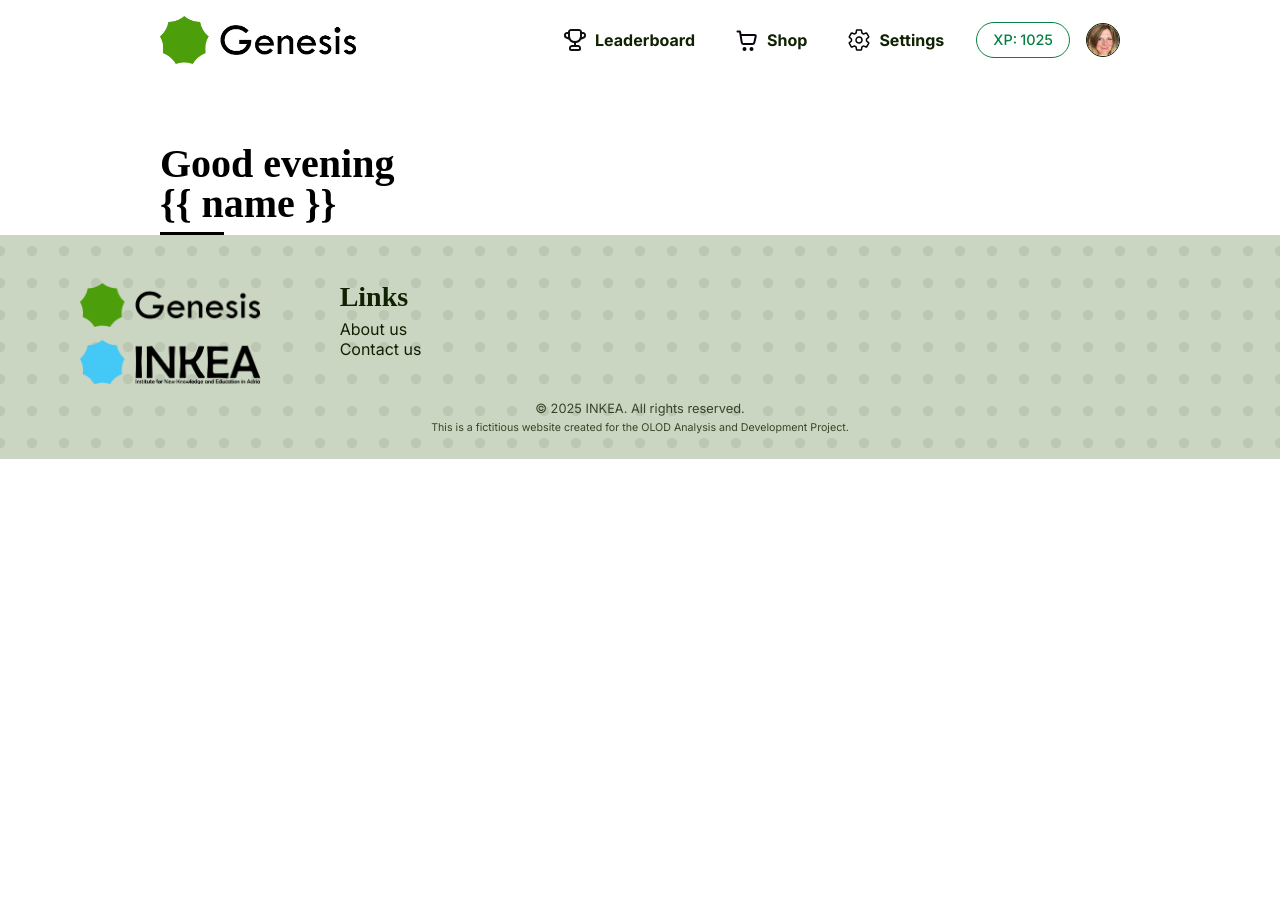
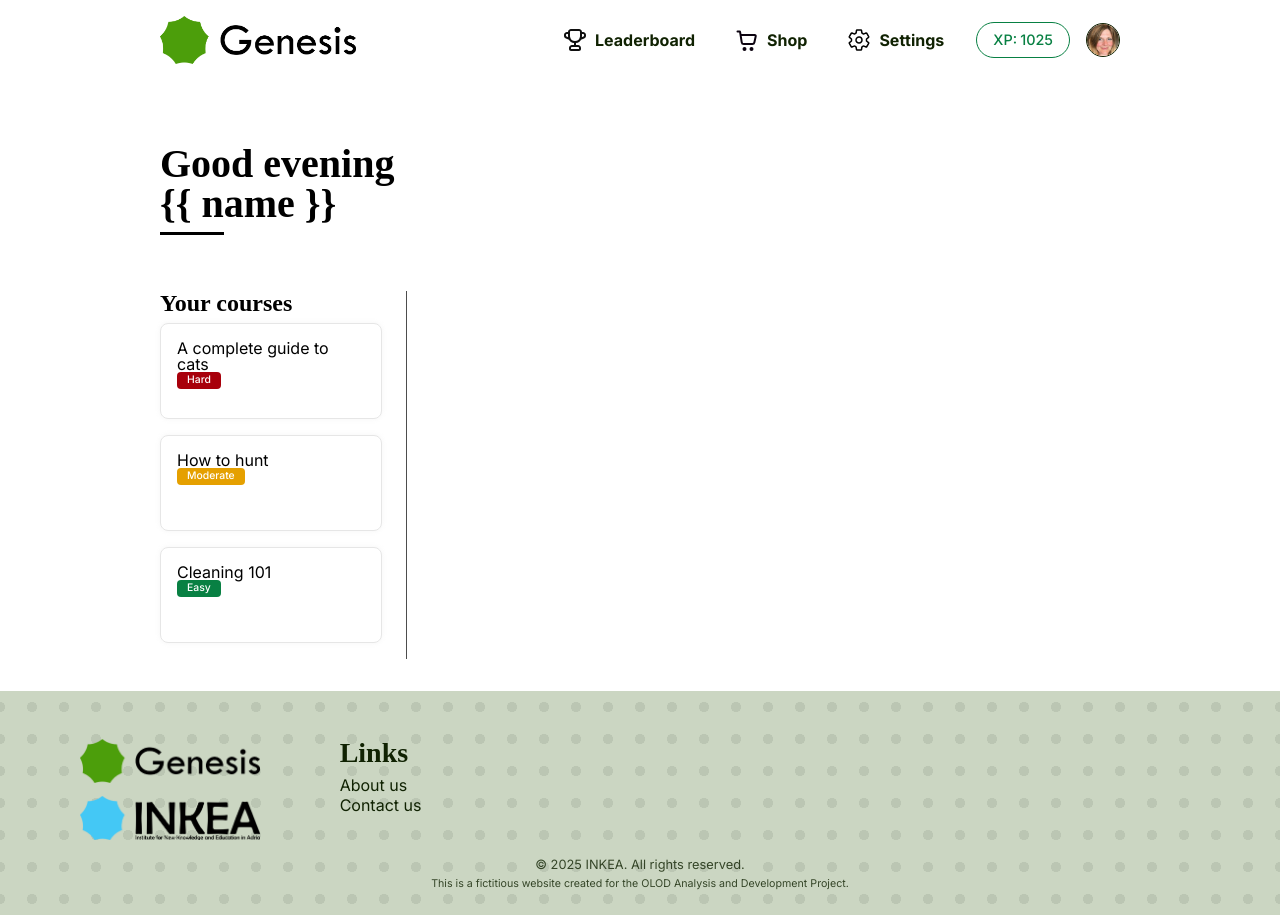
Before and after one commit to RuneHerreman/adria-client, a Vue app: page /dashboard in a window 1280 px wide. Before the commit the page ends 800 px from the top, so only its background shows below. Built offline with nearby package versions, Linux system fonts and the light colour scheme.

Commit message:
Started dashboard creation, including course cards

```diff
--- /dev/null
+++ b/src/components/dashboard-components/AvailableCoursesComponents.vue
@@ -0,0 +1,11 @@
+<script setup>
+
+</script>
+
+<template>
+
+</template>
+
+<style scoped>
+
+</style>
--- /dev/null
+++ b/src/components/dashboard-components/CourseCardComponent.vue
@@ -0,0 +1,36 @@
+<script setup>
+  import DifficultyComponent from "@/components/dashboard-components/DifficultyComponent.vue";
+
+  const props = defineProps({
+    name: {type: String, required: true},
+    difficulty: {type: String, required: true},
+    completion: {type: Number, required: true},
+    enrolled: {type: Boolean, default: false}
+  })
+</script>
+
+<template>
+  <article
+      class="course-card"
+      :class="{enrolledCourse: enrolled}"
+      :style="{ backgroundImage: `url(../../assets/media/${name}.png)` }"
+  >
+    <p>{{name}}</p>
+    <DifficultyComponent :difficulty="difficulty"></DifficultyComponent>
+  </article>
+</template>
+
+<style scoped>
+article{
+  box-sizing: border-box;
+  margin-bottom: 1rem;
+  padding: 1rem;
+  height: 6rem;
+  width: auto;
+  aspect-ratio: 30/13;
+
+  border: #e6e6e6 solid 0.0612rem;
+  box-shadow: 0 0 0.25rem rgba(217, 217, 217, 0.25);
+  border-radius: 0.5rem;
+}
+</style>
--- /dev/null
+++ b/src/components/dashboard-components/DifficultyComponent.vue
@@ -0,0 +1,41 @@
+<script setup>
+  const props = defineProps({
+    difficulty: {type: String, required: true}
+  })
+</script>
+
+<template>
+  <p
+      class="difficulty"
+      :class="difficulty.toLowerCase()"
+  >
+    {{difficulty}}
+  </p>
+</template>
+
+<style scoped>
+  p {
+    border-radius: 0.25rem;
+    font-size: 0.65rem;
+    font-weight: 500;
+    padding: 0.2rem 0.625rem;
+    text-transform: capitalize;
+    width: fit-content;
+    color: white;
+  }
+  .easy{
+    background: var(--cat-easy);
+  }
+
+  .moderate {
+    background: var(--cat-moderate);
+  }
+
+  .hard{
+    background: var(--cat-hard);
+  }
+
+  .expert{
+    background: var(--cat-expert);
+  }
+</style>
--- /dev/null
+++ b/src/components/dashboard-components/YourCoursesComponent.vue
@@ -0,0 +1,40 @@
+<script setup>
+
+import CourseCardComponent from "@/components/dashboard-components/CourseCardComponent.vue";
+import {computed, ref} from "vue";
+
+const courses = ref([
+  {name: "A complete guide to cats", difficulty: "hard", enrolled: true, completion: 75},
+  {name: "How to hunt", difficulty: "moderate", enrolled: true, completion: 90},
+  {name: "Cleaning 101", difficulty: "easy", enrolled: true, completion: 35},
+  {name: "How to mine", difficulty: "hard", enrolled: false, completion: 0},
+])
+
+const enrolledCourses = computed(() => courses.value.filter(c => c.enrolled))
+
+</script>
+
+<template>
+  <section id="your-courses-component">
+    <h2>Your courses</h2>
+    <CourseCardComponent
+      v-for="course in enrolledCourses"
+      :key="course.name"
+      :name="course.name"
+      :difficulty="course.difficulty"
+      :completion="course.completion"
+    />
+  </section>
+</template>
+
+<style scoped>
+  #your-courses-component {
+    display: flex;
+    flex-direction: column;
+  }
+
+  h2 {
+    margin-bottom: 0.5rem;
+    width: max-content;
+  }
+</style>
--- a/src/pages/DashboardPage.vue
+++ b/src/pages/DashboardPage.vue
@@ -2,14 +2,33 @@
 
 import HeaderComponent from "@/components/HeaderComponent.vue";
 import GreetingComponent from "@/components/dashboard-components/GreetingComponent.vue";
+import AvailableCoursesComponents from "@/components/dashboard-components/AvailableCoursesComponents.vue";
+import YourCoursesComponent from "@/components/dashboard-components/YourCoursesComponent.vue";
 </script>
 
 <template>
   <main>
     <GreetingComponent/>
+    <section id="wrapper">
+      <YourCoursesComponent id="your-courses"/>
+      <AvailableCoursesComponents id="available-courses"/>
+    </section>
   </main>
 </template>
 
 <style scoped>
+  #wrapper {
+    margin: 3.5rem 0 2rem;
+    display: grid;
+    grid-template-columns: min-content auto;
+  }
 
+  #your-courses {
+    border-right: #4D4D4D 0.11rem solid;
+    padding-right: 1.5rem;
+  }
+
+  #available-courses {
+    padding-left: 1.5rem;
+  }
 </style>
```
